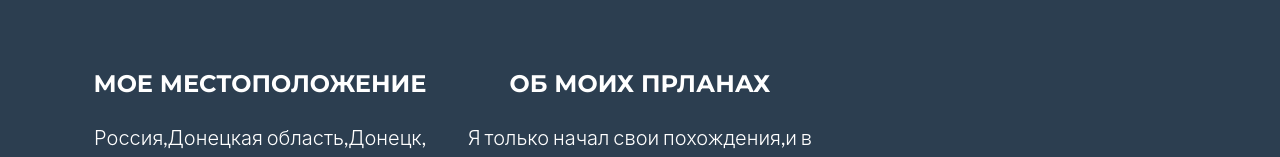
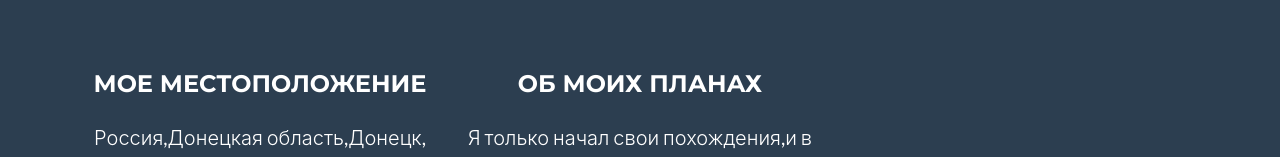
Before and after one commit to VitalikstarikoV/Myportfolio, a plain HTML site: page index.html in a window 1280 px wide. Shown: the part 3104-3261 px from the top of the page. Drawn offline with nearby package versions, Linux system fonts and the light colour scheme.

Commit message:
Update index.html

```diff
--- a/index.html
+++ b/index.html
@@ -235,7 +235,7 @@
 
                     <!-- Footer About Text-->
                     <div class="col-lg-4">
-                        <h4 class="text-uppercase mb-4">Об моих прланах</h4>
+                        <h4 class="text-uppercase mb-4">Об моих планах</h4>
                         <p class="lead mb-0">
                             Я только начал свои похождения,и в распоряжении имею только эту статью.Буду благодарен при просмотре
                             <a href="https://vitalikstarikov.github.io/blog/">Кликай сюда!</a>
```
